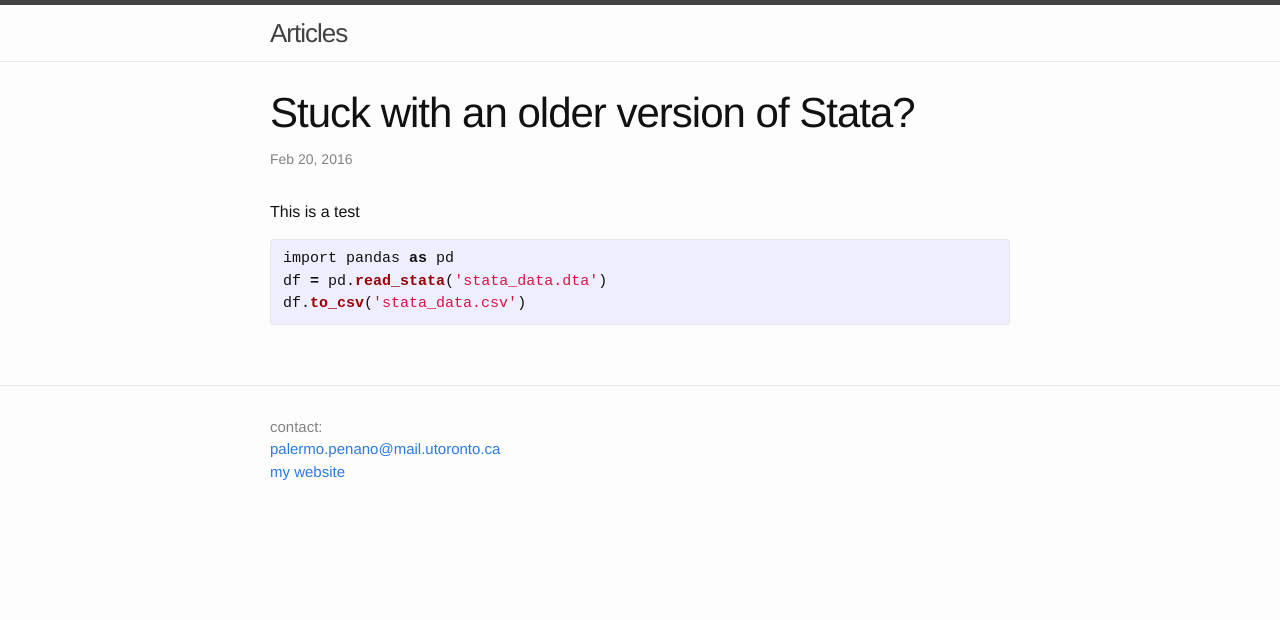
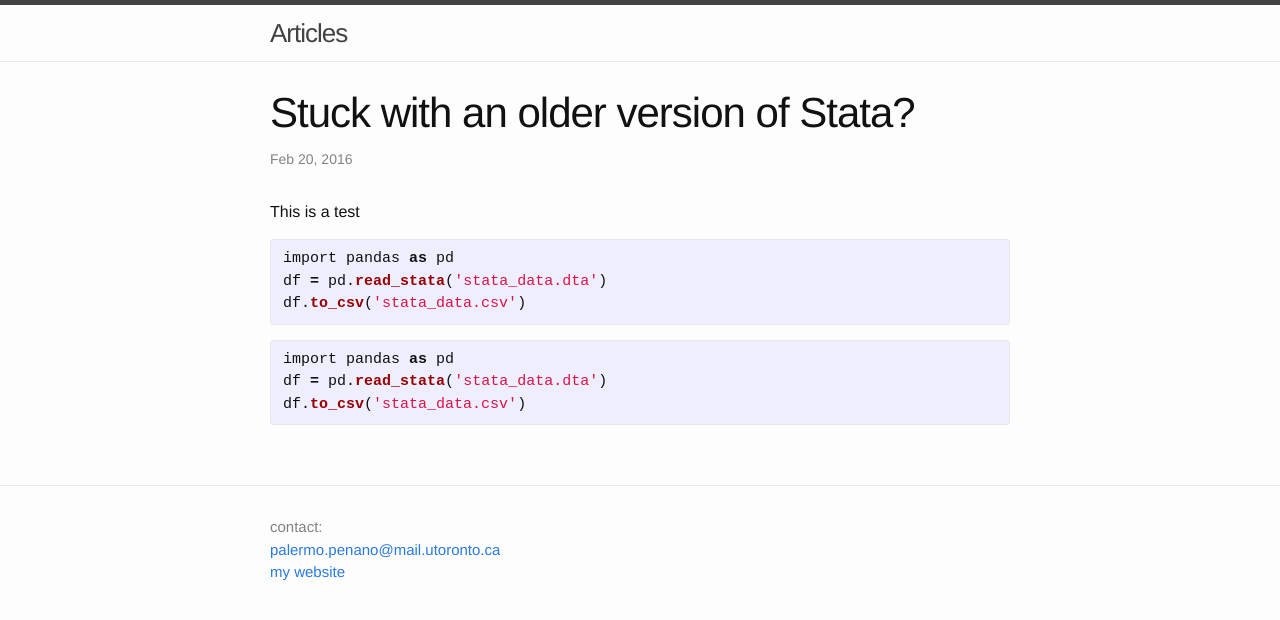
Before and after one commit to palpen/palpen_articles, a Jekyll site: the page built from _posts/2016-02-20-stata-bypass.markdown, in a window 1280 px wide. Shown: the top 620 px of the page. Built offline with Jekyll 4.4.1, drawn with Linux system fonts in a browser that asks for light colours.

Commit message:
test code highlighting

```diff
--- a/_posts/2016-02-20-stata-bypass.markdown
+++ b/_posts/2016-02-20-stata-bypass.markdown
@@ -11,3 +11,9 @@ import pandas as pd
 df = pd.read_stata('stata_data.dta')
 df.to_csv('stata_data.csv')
 {% endhighlight %}
+
+{% highlight py %}
+import pandas as pd
+df = pd.read_stata('stata_data.dta')
+df.to_csv('stata_data.csv')
+{% endhighlight %}
```
